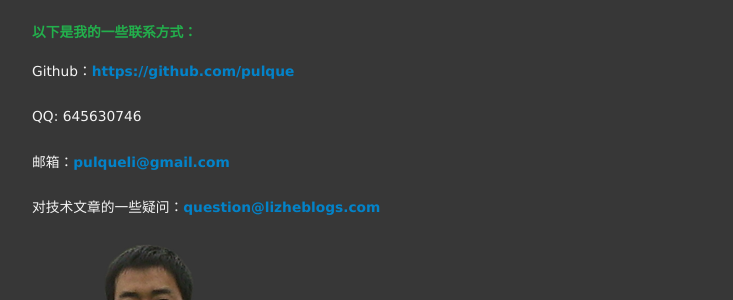
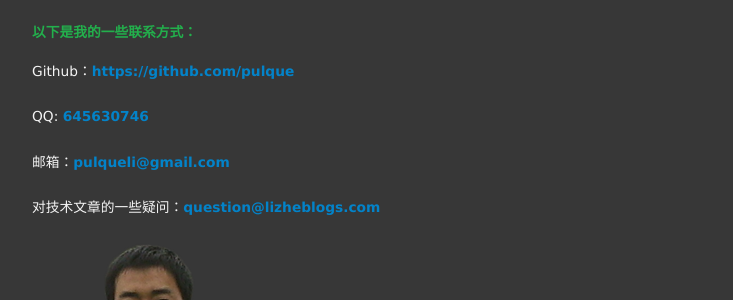
Before and after one commit to pulque/pulque.github.io, a Jekyll site: the page built from html/about.html, in a window 1280 px wide. Shown: the part 473-773 px from the top of the page, without its empty margins (273-1006 px from the left). Built offline with Jekyll 4.4.1, drawn with Linux system fonts in a browser that asks for light colours; comment, search, counter and statistics services are not loaded; part of the change alters nothing that is shown.

```diff
--- a/html/about.html
+++ b/html/about.html
@@ -13,7 +13,7 @@ title: Norman's Tech Blog
 
 <h4>以下是我的一些联系方式：</h4>
 <p>Github：<a href="https://github.com/pulque">https://github.com/pulque</a></p>
-<p>QQ: 645630746</p>
+<p>QQ: <a href="tencent://AddContact/?fromId=50&fromSubId=1&subcmd=all&uin=645630746">645630746</a></p>
 <p>邮箱：<a href="mailto:pulqueli@gmail.com‍">pulqueli@gmail.com‍</a></p>
 <p>对技术文章的一些疑问：<a href="mailto:question@lizheblogs.com‍">question@lizheblogs.com‍</a></p>
 
```
